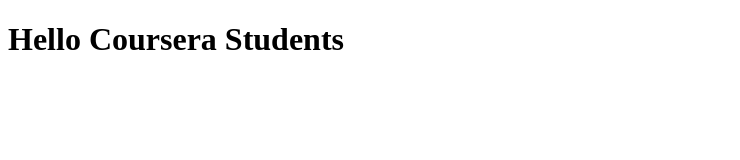
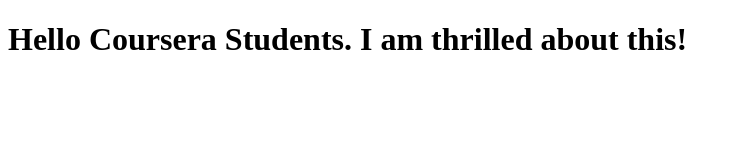
Before and after one commit to smanqele/coursera-spa, a plain HTML site: page index.html in a window 1280 px wide. Shown: the whole page, without its empty margins (0-740 px from the left). Drawn offline with Linux system fonts and the light colour scheme.

Commit message:
Next version of index file

```diff
--- a/index.html
+++ b/index.html
@@ -5,6 +5,6 @@
     <title>Hello Coursera</title>
   </head>
   <body>
-    <h1>Hello Coursera Students</h1>
+    <h1>Hello Coursera Students. I am thrilled about this!</h1>
   </body>
 </html>
```
